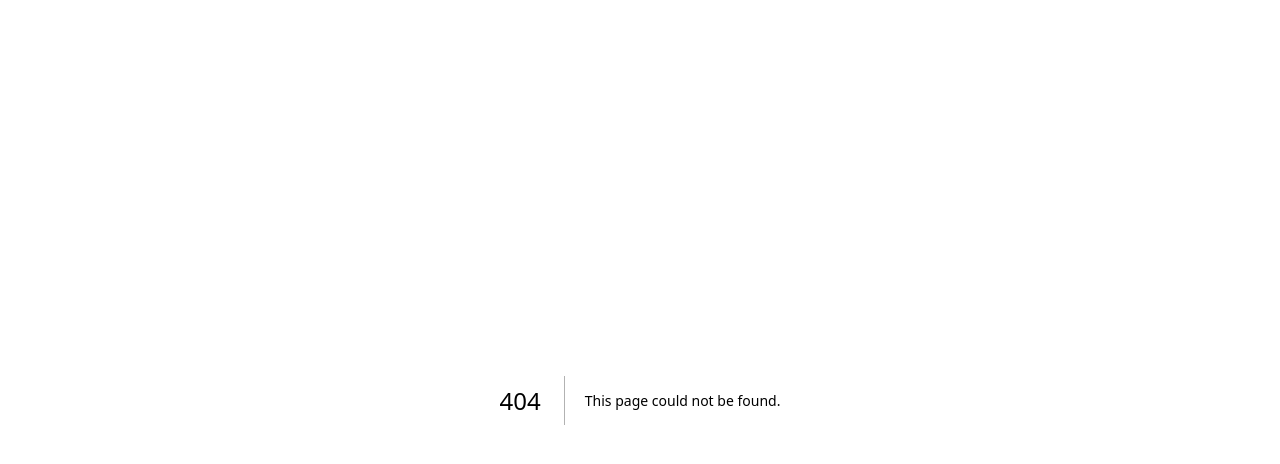
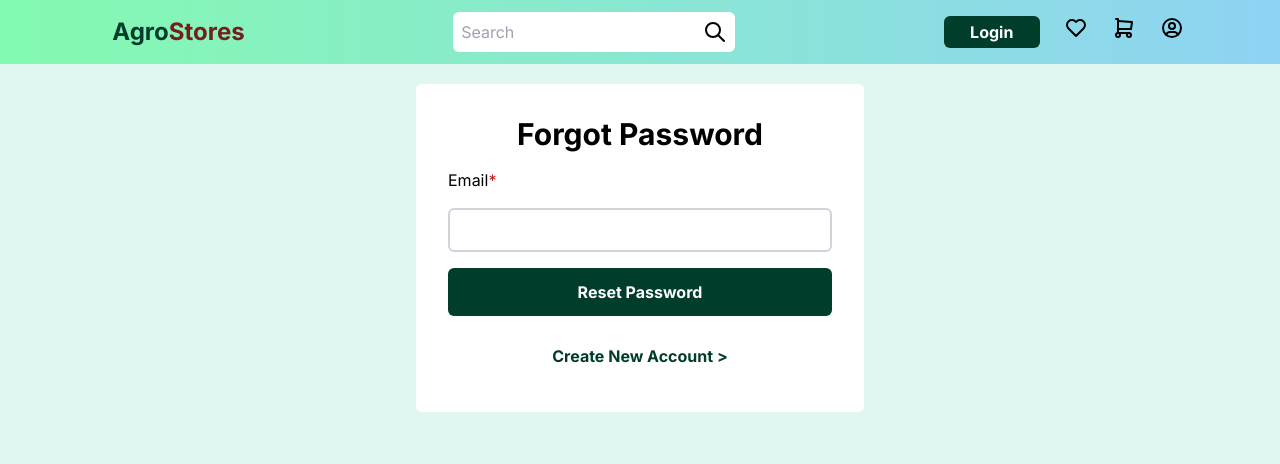
Before and after one commit to pangilinanervin22/MaubayCrops, a Next.js app: page /forgot-password in a window 1280 px wide. Before the commit this address had no page. Shown: the top 464 px of the page. Built offline with nearby package versions, Linux system fonts and the light colour scheme.

Commit message:
feat: add forgot password page

```diff
--- /dev/null
+++ b/src/app/forgot-password/page.tsx
@@ -0,0 +1,58 @@
+"use client";
+
+import React, { useState } from "react";
+import { useRouter } from "next/navigation";
+
+import { Navbar } from "../components/Navbar";
+
+export default function Page() {
+  const [email, setEmail] = useState("");
+  const router = useRouter();
+
+  const handleResetPassword = (e: React.FormEvent<HTMLFormElement>) => {
+    e.preventDefault();
+
+    // TODO: Implement reset password logic here
+  };
+
+  return (
+    <main className="min-h-screen bg-extra-light-green">
+      <Navbar />
+
+      <article className="p-5 md:grid md:place-items-center">
+        <form
+          className="flex flex-col space-y-4 rounded-md p-8 w-full md:w-[28rem] h-fit bg-white"
+          onSubmit={handleResetPassword}
+        >
+          <h1 className="text-center font-bold text-3xl">Forgot Password</h1>
+          <label htmlFor="email">
+            Email<span className="text-red-700">*</span>
+          </label>
+          <input
+            className="border-2 border-gray-300 rounded-md p-2"
+            type="email"
+            id="email"
+            name="email"
+            required
+            value={email}
+            onChange={(e) => {
+              setEmail(e.target.value);
+            }}
+          />
+          <button className="btn-green w-full p-3" type="submit">
+            Reset Password
+          </button>
+          <button
+            className="font-bold text-primary bg-white p-3 w-full rounded-md transition-colors duration-200 hover:bg-extra-light-green"
+            onClick={() => {
+              router.push("/register");
+            }}
+            type="button"
+          >
+            Create New Account &gt;
+          </button>
+        </form>
+      </article>
+    </main>
+  );
+}
```
